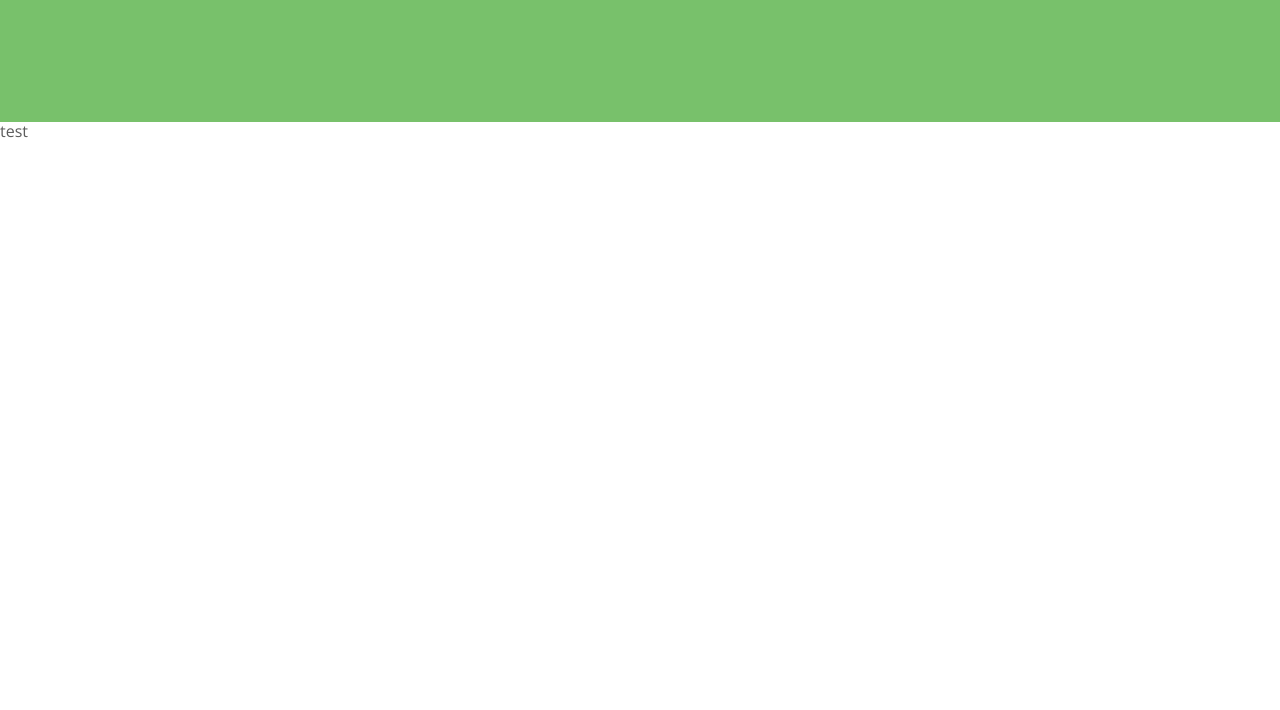
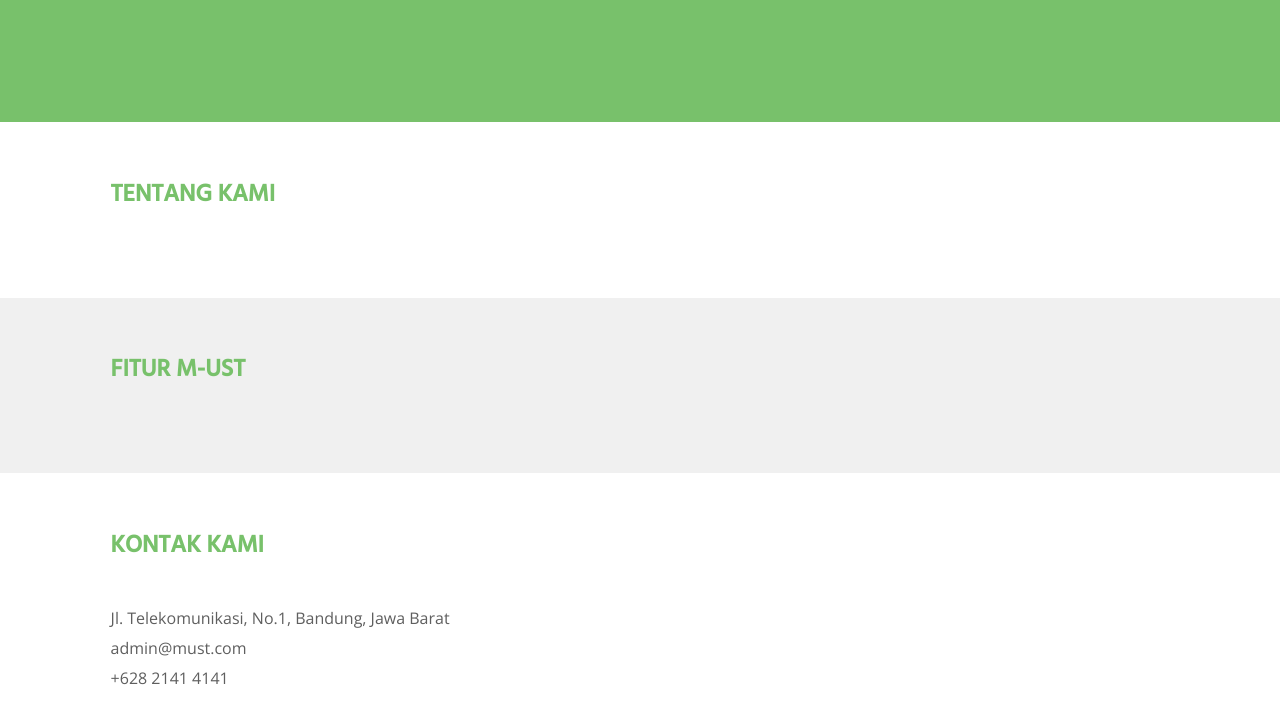
Before and after one commit to dhiaaziz/MUstadz-landingpage, a plain HTML site: page index.html in a window 1280 px wide. Shown: the part 570-1280 px from the top of the page. Drawn offline with nearby package versions, Linux system fonts and the light colour scheme.

Commit message:
layoutin

```diff
--- a/assets/scss/components/_main.scss
+++ b/assets/scss/components/_main.scss
@@ -2,6 +2,11 @@ body, html{
   height: 100%;
   color: $color-main;
   font-family: 'Open Sans', sans-serif;
+  font-size: 16px;
+}
+
+p{
+  margin: 0.75em 0;
 }
 
 .container-mustad{
@@ -15,7 +20,7 @@ body, html{
   // height: calc(000px - 10px);
   @include height-calc-compatible("90% - 100px");
   padding-top: $header-height;
-  font-family: 'Edmund-Free';
+  font-family: 'Edmund-Free', 'Open Sans', sans-serif;
   color: $color-white;
   font-size: 1.75rem;
 
@@ -76,9 +81,16 @@ body, html{
     }
   }
 }
+
 .section-h_90{
   height: 90%;
 }
+
+.section-h_auto{
+  height: auto;
+  padding: 2.5em 6%;
+}
+
 
 .bg-main{
   background-color: $bg-color-main;
@@ -90,3 +102,17 @@ body, html{
 .bg-green{
   background-color: $bg-color-green;
 }
+
+.heading-main{
+  font-family: 'Hind', 'Open Sans', sans-serif;
+  margin-bottom: 2em;
+  font-weight: bolder;
+}
+
+.heading-main{
+  color: $custom-green;
+}
+
+.link-googleplay{
+  margin: 1em 0 !important;
+}
--- a/assets/scss/helpers/_variables.scss
+++ b/assets/scss/helpers/_variables.scss
@@ -10,7 +10,7 @@ $bg-color-green2: $custom-green2;
 
 
 
-$color-main: #5C5C5C; //light black
+$color-main: #5F5F5F; //light black
 $color-white: $white;
 $color-secondary: $custom-green; //green
 $color-third: $custom-green2; //green
--- a/assets/scss/layouts/_footer.scss
+++ b/assets/scss/layouts/_footer.scss
@@ -0,0 +1,4 @@
+#footer{
+  padding: 2.5em 6%;
+
+}
--- a/index.html
+++ b/index.html
@@ -3,7 +3,7 @@
   <head>
     <meta charset="utf-8">
     <link href="https://fonts.googleapis.com/css?family=Open+Sans" rel="stylesheet">
-    <link href="https://fonts.googleapis.com/css?family=Hind|Nunito:700" rel="stylesheet">
+    <link href="https://fonts.googleapis.com/css?family=Hind:500|Nunito:700" rel="stylesheet">
     <link rel="stylesheet" type="text/css" href="assets/css/normalize.css">
     <link rel="stylesheet" type="text/css" href="assets/css/main-style.css">
     <link rel="stylesheet" type="text/css" href="vendor/animatecss/animate.min.css">
@@ -48,14 +48,30 @@
           </div>
         </div>
       </div>
+    </section>
 
+    <section class="section-h_auto">
+      <div class="container-mustad">
+        <h2 class="heading-main">TENTANG KAMI</h2>
+      </div>
+    </section>
+    <section class="section-h_auto bg-secondary">
+      <div class="container-mustad">
+        <h2 class="heading-main">FITUR M-UST</h2>
+      </div>
+    </section>
 
-    </section>
-    <section class="section-h_90 bg-main">
-      test
-    </section>
-    <section class="section-h_90 bg-secondary">
-      test
-    </section>
+    <div id="footer">
+      <div class="container-mustad">
+        <h2 class="heading-main">KONTAK KAMI</h2>
+        <p>Jl. Telekomunikasi, No.1, Bandung, Jawa Barat</p>
+        <p>admin@must.com</p>
+        <p>+628 2141 4141</p>
+        <a href="#">
+          <img class="link-googleplay" style="max-width:248px" src="assets/img/googleplay.png" alt="">
+        </a>
+      </div>
+    </div>
+
   </body>
 </html>
```
Also changed, not shown: assets/css/main-style.css, assets/img/googleplay.png (added), 2 other files.
